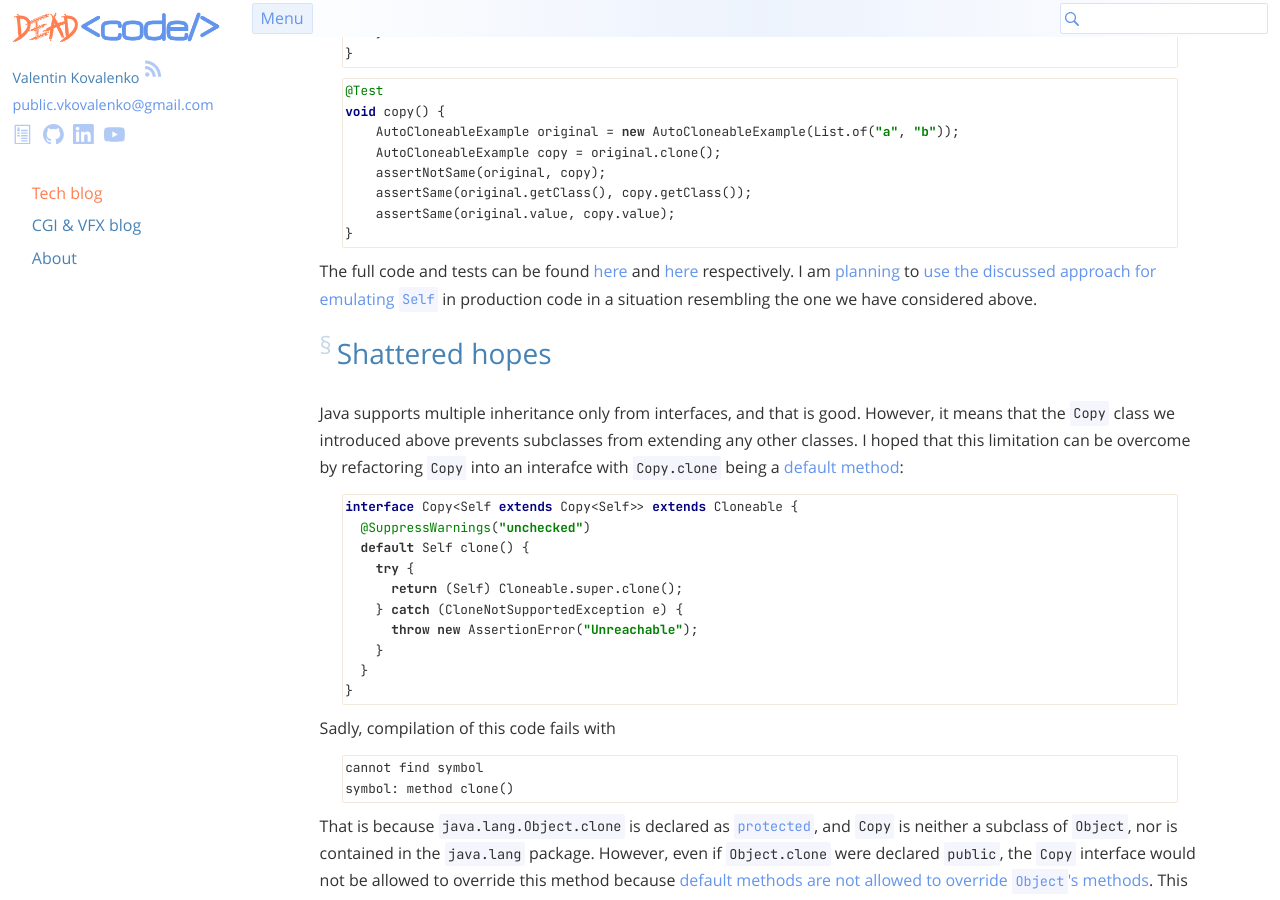
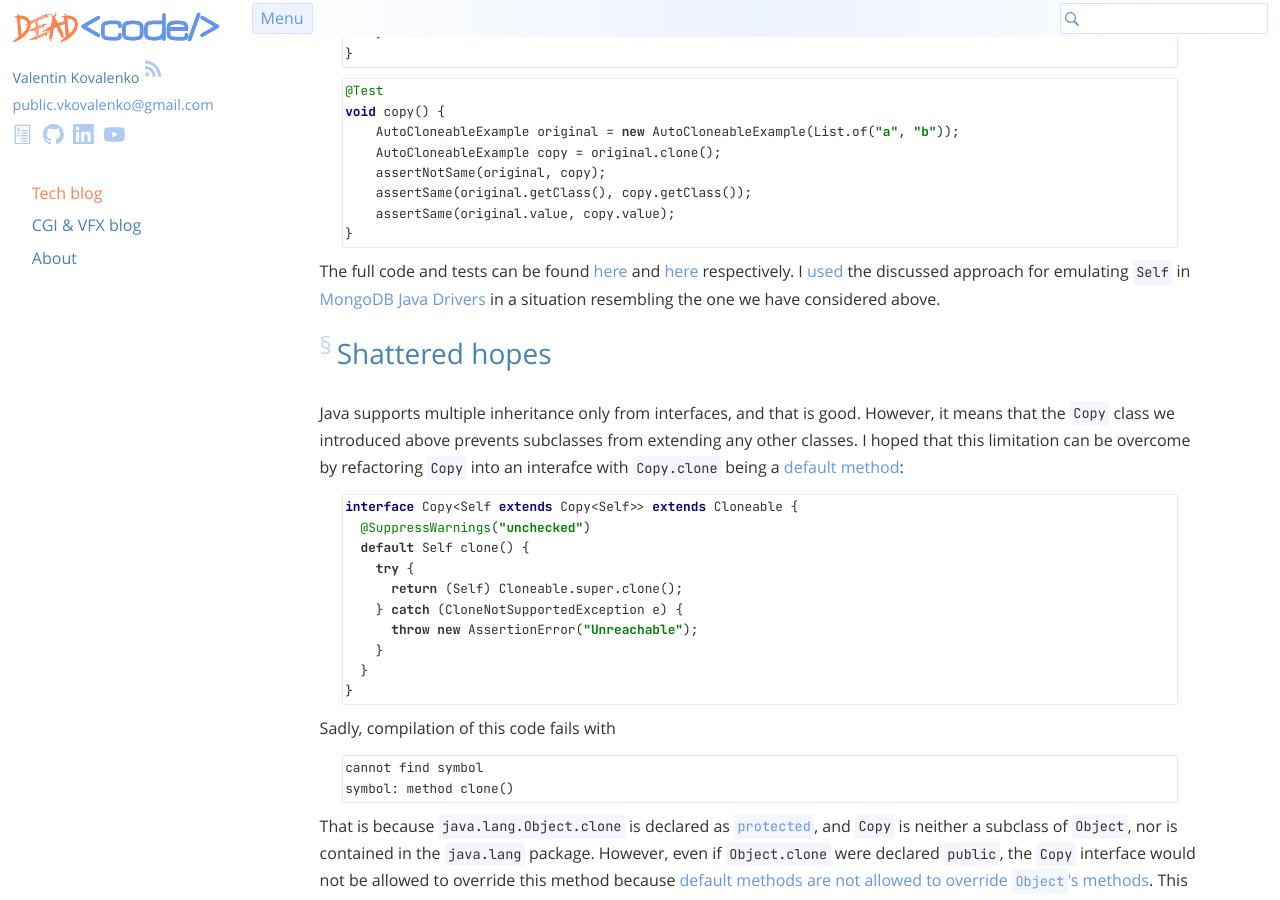
Before and after one commit to stIncMale/stincmale.github.io, a Jekyll site: the page built from _posts/2022-04-15-rust-self-in-java.md, in a window 1280 px wide and 900 px high, scrolled down 2243 px. Built offline with Jekyll 4.4.1, drawn with Linux system fonts in a browser that asks for light colours; some of the changed text lies outside the part shown.

```diff
--- a/_includes/common-links-abbreviations.md
+++ b/_includes/common-links-abbreviations.md
@@ -28,6 +28,7 @@
 [concurrent]: <{% post_url 2020-05-17-parallelism-vs-concurrency %}#concurrency>
 [concurrently]: <{% post_url 2020-05-17-parallelism-vs-concurrency %}#concurrency>
 [authentication]: <{% post_url 2013-12-31-identification-vs-authentication-vs-authorization %}#authentication>
+[MongoDB Java Drivers]: <https://www.mongodb.com/docs/drivers/java-drivers/>
 
 *[iff]:
 {:data-title="if and only if"}
--- a/_posts/2022-04-15-rust-self-in-java.md
+++ b/_posts/2022-04-15-rust-self-in-java.md
@@ -156,11 +156,10 @@ The full code and tests can be found
 and
 [here](https://github.com/stIncMale/sandbox-java/tree/master/examples/src/test/java/stincmale/sandbox/examples/self)
 respectively.
-I am
-[planning](https://github.com/mongodb/mongo-java-driver/pull/891/files#diff-169ed033153b41d22b7c6c2741c535a7c66d27cf7930e1a4c260284598236f7e)
-to
-[use the discussed approach for emulating `Self`](https://github.com/mongodb/mongo-java-driver/blob/062994027a96660223199924ee92b526639424df/driver-core/src/main/com/mongodb/internal/client/model/AbstractConstructibleBson.java#L61-L69)
-in production code in a situation resembling the one we have considered above.
+I
+[used](https://github.com/mongodb/mongo-java-driver/blob/6355a4df6130e7bedf13cedf6c71ca111d99dc2a/driver-core/src/main/com/mongodb/internal/client/model/AbstractConstructibleBson.java)
+the discussed approach for emulating `Self` in [MongoDB Java Drivers]
+in a situation resembling the one we have considered above.
 
 ## [](#shattered-hopes){:.section-link}Shattered hopes {#shattered-hopes}
 
```
Also changed, not shown: other parts of _posts/2022-04-15-rust-self-in-java.md (+1 -1 lines), _drafts/examples.md (+2 -2 lines), resume.md (+5 -1 lines).
